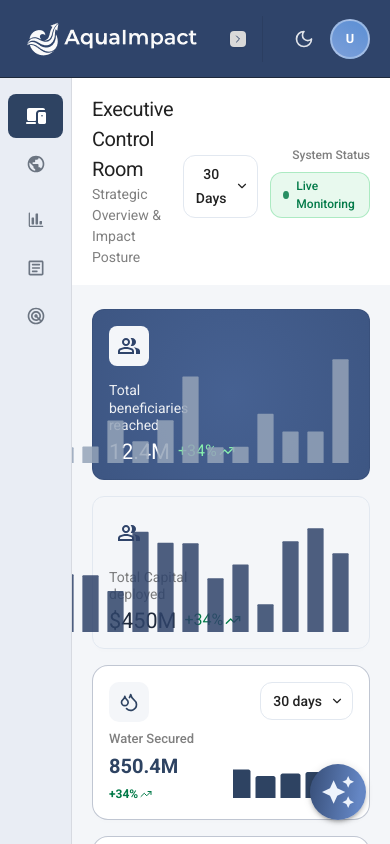
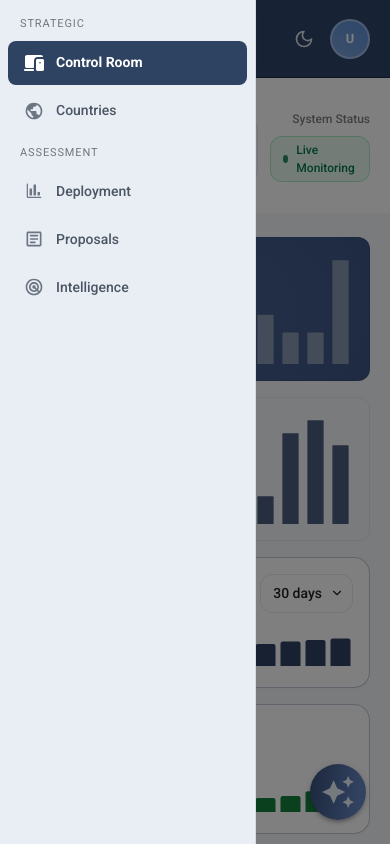
Before and after one commit to sg-ujjwal/nextjs-dashboard, a Next.js app: page / in a window 390 px wide. Both pictures are taken after a click on the button 238 px from the left and 39 px from the top of the page. Built offline with nearby package versions, Linux system fonts and the light colour scheme; what @mui/material-nextjs would draw is missing.

Commit message:
feat: enhance dashboard layout with responsive sidebar and mobile drawer functionality

```diff
--- a/src/modules/dashboard/components/dashboard-layout/index.tsx
+++ b/src/modules/dashboard/components/dashboard-layout/index.tsx
@@ -2,10 +2,12 @@
 
 import { useState } from "react";
 import Box from "@mui/material/Box";
+import Drawer from "@mui/material/Drawer";
 import Fab from "@mui/material/Fab";
-import { Sparkles } from "lucide-react";
 import { Header } from "@/modules/dashboard/components/header";
 import { Sidebar } from "@/modules/dashboard/components/sidebar";
+import { useTheme } from "@mui/material/styles";
+import useMediaQuery from "@mui/material/useMediaQuery";
 
 export default function DashboardLayout({
   children,
@@ -13,6 +15,9 @@ export default function DashboardLayout({
   children: React.ReactNode;
 }) {
   const [sidebarCollapsed, setSidebarCollapsed] = useState(false);
+  const [mobileSidebarOpen, setMobileSidebarOpen] = useState(false);
+  const theme = useTheme();
+  const isMobile = useMediaQuery(theme.breakpoints.down("md"));
 
   return (
     <Box
@@ -25,11 +30,39 @@ export default function DashboardLayout({
       }}
     >
       <Header
-        sidebarCollapsed={sidebarCollapsed}
-        onToggleSidebar={() => setSidebarCollapsed((c) => !c)}
+        sidebarCollapsed={isMobile ? !mobileSidebarOpen : sidebarCollapsed}
+        onToggleSidebar={() => {
+          if (isMobile) setMobileSidebarOpen((open) => !open);
+          else setSidebarCollapsed((c) => !c);
+        }}
       />
       <Box sx={{ display: "flex", flex: 1, minHeight: 0, overflow: "hidden" }}>
-        <Sidebar collapsed={sidebarCollapsed} />
+        {!isMobile && <Sidebar collapsed={sidebarCollapsed} />}
+        {isMobile && (
+          <Drawer
+            anchor="left"
+            open={mobileSidebarOpen}
+            onClose={() => setMobileSidebarOpen(false)}
+            variant="temporary"
+            ModalProps={{ keepMounted: true }}
+            sx={{
+              "& .MuiDrawer-paper": {
+                width: 256,
+                borderRight: "1px solid",
+                borderColor: "rgba(0, 0, 0, 0.08)",
+                boxShadow: "0px 2px 1px -1px #00000033",
+                bgcolor: "#E9EDF4",
+              },
+            }}
+          >
+            <Sidebar
+              collapsed={false}
+              onNavigate={() => {
+                setMobileSidebarOpen(false);
+              }}
+            />
+          </Drawer>
+        )}
         <Box
           sx={{
             flex: 1,
--- a/src/modules/dashboard/components/sidebar/index.tsx
+++ b/src/modules/dashboard/components/sidebar/index.tsx
@@ -58,9 +58,10 @@ const SECTIONS = ["STRATEGIC", "ASSESSMENT"];
 
 interface SidebarProps {
   collapsed: boolean;
+  onNavigate?: () => void;
 }
 
-export function Sidebar({ collapsed }: SidebarProps) {
+export function Sidebar({ collapsed, onNavigate }: SidebarProps) {
   const [active, setActive] = useState("dashboard");
 
   return (
@@ -111,7 +112,10 @@ export function Sidebar({ collapsed }: SidebarProps) {
                 return (
                   <Button
                     key={item.id}
-                    onClick={() => setActive(item.id)}
+                    onClick={() => {
+                      setActive(item.id);
+                      onNavigate?.();
+                    }}
                     title={collapsed ? item.label : undefined}
                     fullWidth
                     sx={{
```
